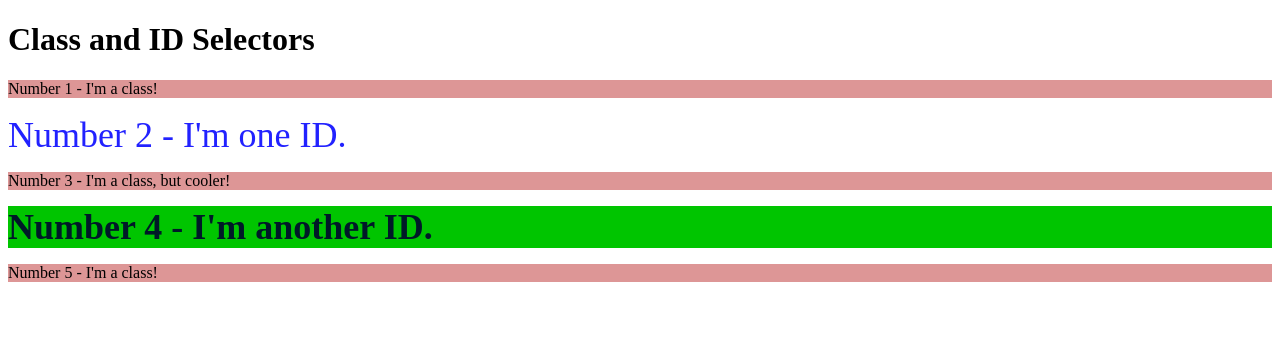
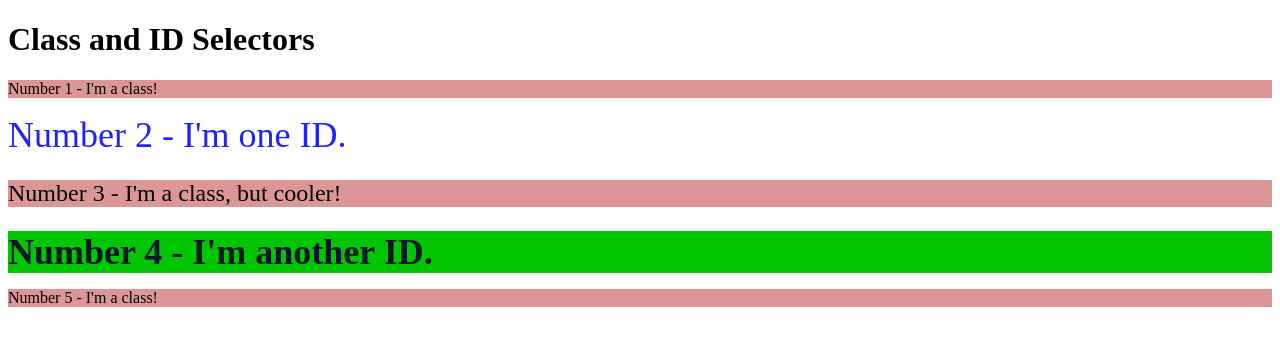
Before and after one commit to GrayDere/css_basics, a plain HTML site: page index.html in a window 1280 px wide. Drawn offline with Linux system fonts and the light colour scheme.

Commit message:
edited styles on line 3

```diff
--- a/styles.css
+++ b/styles.css
@@ -39,6 +39,13 @@ p.num5
     font-weight:bold;
 }
 
+p.num3
+{
+    font-family:verdana,"DejaVu"sans,sans-serif;
+    background-color:rgb(221, 150, 150);
+    font-size: 24px;
+
+}
 
 
 p
```
